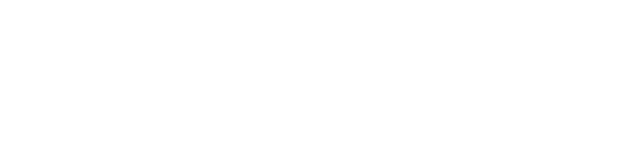
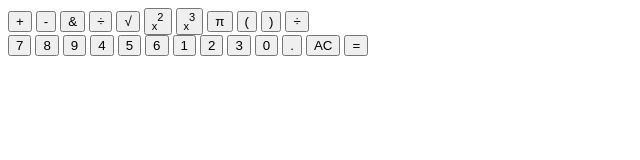
Before and after one commit to Lelana1/scientificCalc, a plain HTML site: page index.html in a window 1280 px wide. Shown: the whole page, without its empty margins (0-640 px from the left). Drawn offline with Linux system fonts and the light colour scheme.

Commit message:
added buttons

```diff
--- a/index.html
+++ b/index.html
@@ -7,6 +7,40 @@
     <title>Scientic Calculator</title>
 </head>
 <body>
+     <main>
+    <section class="Keys">
+        <button class="key-operator" data-action="add">+</button>
+        <button class="key-operator" data-action="subtract">-</button>
+        <button class="key-operator" data-action="multiply">&</button>
+        <button class="key-operator" data-action="divide">÷</button>
+        <button class="key-operator" data-action="Sqrt"> &#8730;</button>
+        <button class="key-operator" data-action="power2"><sub>x</sub><sup>2</sup></button>
+        <button class="key-operator" data-action="cube"><sub>x</sub><sup>3</sup></button>
+        <button class="key-operator" data-action="Pi">&pi;</button>
+        <button class="key-operator" data-action="Sqrt"> &#40;</button>
+        <button class="key-operator" data-action="Sqrt"> &#41;</button>
+        <button class="key-operator" data-action="divide">÷</button>
+    </section>
+    <article>
+        <aside>
+            <section class="Numbers">
+                <button>7</button>
+                <button>8</button>
+                <button>9</button>
+                <button>4</button>
+                <button>5</button>
+                <button>6</button>
+                <button>1</button>
+                <button>2</button>
+                <button>3</button>
+                <button>0</button>
+                <button data-action="decimal">.</button>
+                <button data-action="clear">AC</button>
+                <button class="key--equal" data-action="calculate">=</button>
+            </section>
+        </aside>
+    </article>
+</main>
 
 </body>
 </html>
```
Also changed, not shown: calc.js (+7 -0 lines).
